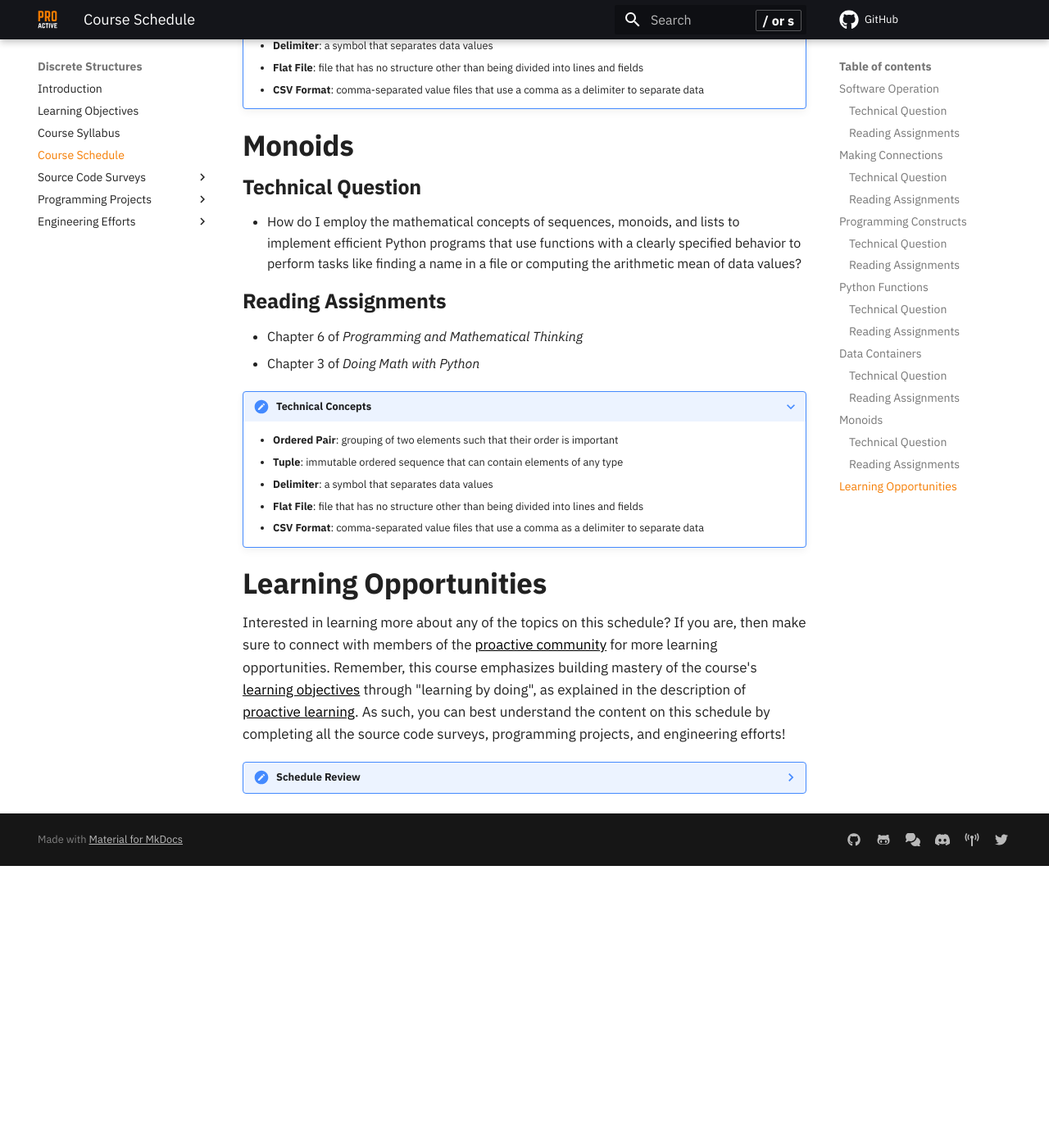
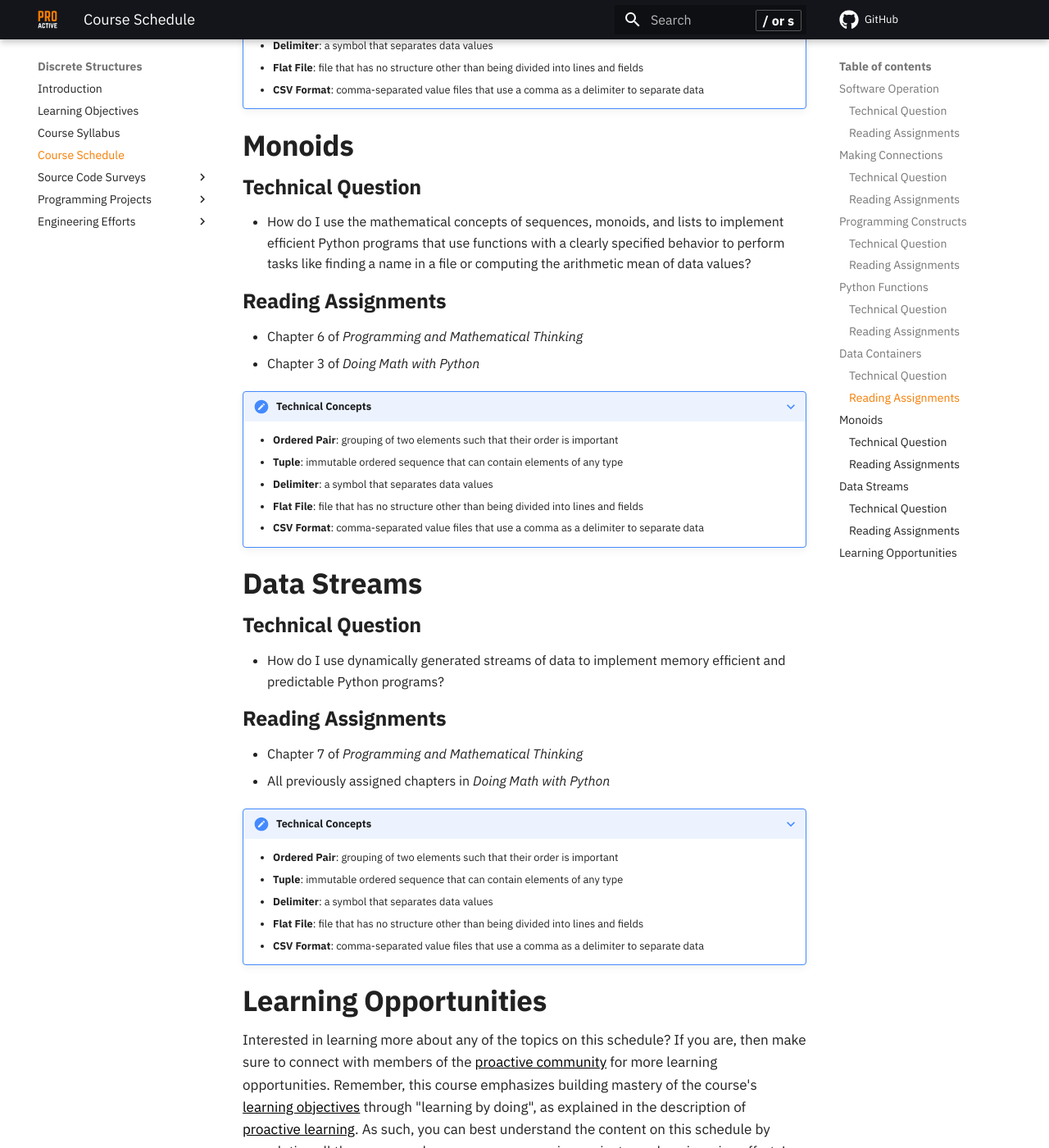
Before and after one commit to ProactiveProgrammers/www.proactiveprogrammers.com, an MkDocs documentation site: the page built from docs/discrete-structures/schedule-discrete-structures.md, in a window 1280 px wide and 1400 px high, scrolled down 2539 px. Shown: the whole window at 82% size. Built offline with MkDocs 1.6.1 and Material for MkDocs 9.7.7, drawn with Linux system fonts in a browser that asks for light colours; comment, search, counter and statistics services are not loaded; before the commit the page ends 3595 px from its top, so only the background shows below that.

Commit message:
feat: Add template content to schedule-discrete-structures for streams.

```diff
--- a/docs/discrete-structures/schedule-discrete-structures.md
+++ b/docs/discrete-structures/schedule-discrete-structures.md
@@ -117,7 +117,7 @@
 
 ### Technical Question
 
-- How do I employ the mathematical concepts of sequences, monoids, and lists to
+- How do I use the mathematical concepts of sequences, monoids, and lists to
   implement efficient Python programs that use functions with a clearly
   specified behavior to perform tasks like finding a name in a file or computing
   the arithmetic mean of data values?
@@ -126,6 +126,30 @@
 
 - Chapter 6 of *Programming and Mathematical Thinking*
 - Chapter 3 of *Doing Math with Python*
+
+???+ note "Technical Concepts"
+
+    - **Ordered Pair**: grouping of two elements such that their order is
+      important
+    - **Tuple**: immutable ordered sequence that can contain elements of
+      any type
+    - **Delimiter**: a symbol that separates data values
+    - **Flat File**: file that has no structure other than being divided into
+      lines and fields
+    - **CSV Format**: comma-separated value files that use a comma as a
+      delimiter to separate data
+
+## Data Streams
+
+### Technical Question
+
+- How do I use dynamically generated streams of data to implement memory
+  efficient and predictable Python programs?
+
+### Reading Assignments
+
+- Chapter 7 of *Programming and Mathematical Thinking*
+- All previously assigned chapters in *Doing Math with Python*
 
 ???+ note "Technical Concepts"
 
```
